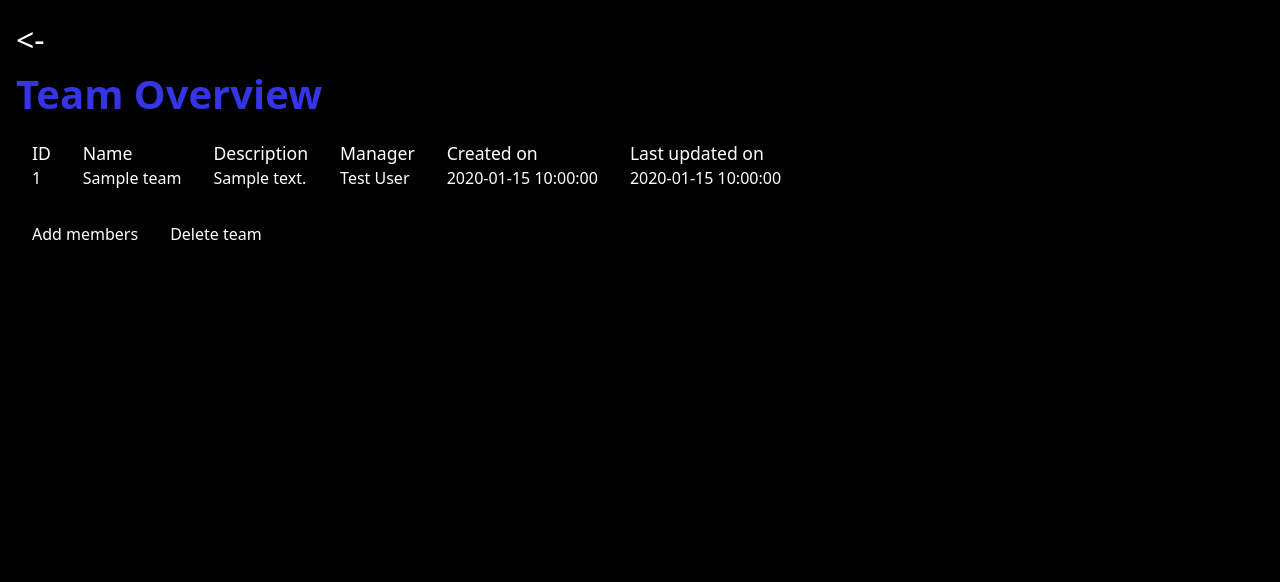
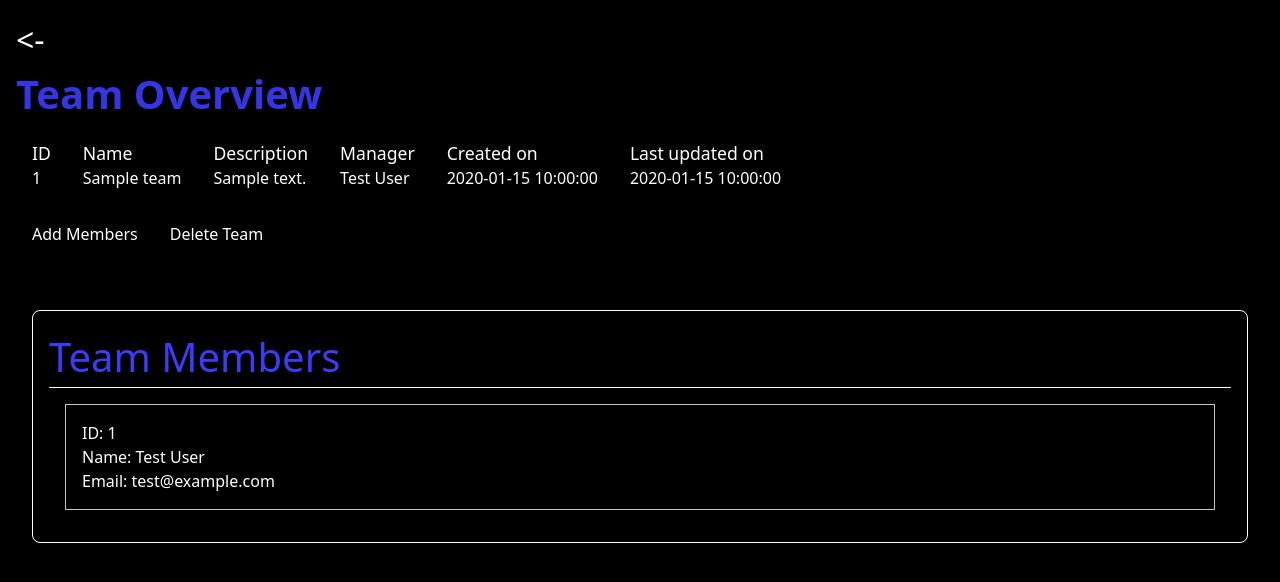
Before and after one commit to MonkeyDMauri/task-manager1, a Laravel app: page /view-team/1 in a window 1280 px wide. Shown: the top 582 px of the page. Run offline with Laravel 12, Linux system fonts and the light colour scheme; a user stored in the database is signed in; data comes from the database, SQL or seed files in the repository; tables that the repository leaves empty hold one stand-in row (values such as "Sample post"); style sheets or scripts are compiled from the project's sources.

Commit message:
spiderman

```diff
--- a/app/Http/Controllers/TeamController.php
+++ b/app/Http/Controllers/TeamController.php
@@ -3,6 +3,7 @@
 namespace App\Http\Controllers;
 
 use App\Models\Team;
+use App\Models\User;
 use Illuminate\Http\Request;
 
 class TeamController extends Controller
@@ -37,4 +38,34 @@ class TeamController extends Controller
 
         return $team->manager_id != auth()->user()->id ? abort(403, 'you dont have permission to see this team') : view('home.team-view', ['team' => $team]);
     }
+
+    // function to add a new team member.
+    public function addTeamMember(Request $request) {
+        $request->validate([
+            'emp_id' => 'required',
+            'team_id' => 'required',
+            '_token' => 'required' //for some reason laravel expects the csrf token to be named _token.
+        ]);
+
+        $teamId = $request->input('team_id');
+
+        // getting user instance model.
+        $employee = User::findOrFail($request->input('emp_id'));
+
+        //chcking if user is not part of a team already.
+        if ($employee->teams()->where('team_id', $teamId)->exists()){
+            return back()->with('message', 'Sorry, this user is already part of this team');
+        } else {
+            $employee->teams()->attach($teamId);
+        }
+
+        return back()->with('message', 'you added a new team member!');
+    }
+
+    public function getMembers(Team $team) {
+
+        $members = $team->members;
+
+        return response()->json(['members' => $members]);
+    }
 }
--- a/app/Models/Project.php
+++ b/app/Models/Project.php
@@ -6,10 +6,12 @@ use Illuminate\Database\Eloquent\Model;
 
 class Project extends Model
 {
-    protected $fillable = ['name', 'description', 'start_date', 'due_date', 'status', 'priority', 'auto_complete', 'created_by', 'completed_at'];
+    protected $fillable = ['name', 'description', 'start_date', 'due_date', 'status', 'priority', 'auto_complete', 'created_by', 'completed_at', 'team_id'];
 
     // one-to-many model relationship to get all tasks belonging to a project.
     public function tasks() {
         return $this->hasMany(Task::class);
     }
+
+
 }
--- a/app/Models/Team.php
+++ b/app/Models/Team.php
@@ -6,9 +6,17 @@ use Illuminate\Database\Eloquent\Model;
 
 class Team extends Model
 {
-    protected $fillable = ['name', 'description', 'manager_id'];
+    protected $fillable = ['name', 'description', 'manager_id', 'team_id'];
 
     public function manager() {
         return $this->belongsTo(User::class, 'manager_id');
     }
+
+    public function members() {
+        return $this->belongsToMany(User::class);
+    }
+
+    public function projects() {
+        return $this->hasMany(Project::class);
+    }
 }
--- a/app/Models/User.php
+++ b/app/Models/User.php
@@ -49,6 +49,6 @@ class User extends Authenticatable
     }
 
     public function teams() {
-        return $this->belongsToMany(Team::class);
+        return $this->belongsToMany(Team::class)->withTimestamps();
     }
 }
--- a/resources/css/manager-page.css
+++ b/resources/css/manager-page.css
@@ -295,9 +295,14 @@ html {
     color: rgb(53, 53, 230);
     font-weight: 600;
 }
+
 .team-overview-wrapper label{
     font-weight: 500;
     font-size: 1.1rem;
+}
+
+.team-overview-wrapper button{
+    cursor: pointer;
 }
 
 .team-option {
@@ -307,3 +312,58 @@ html {
 .team-option a:hover{
     color: rgb(53, 53, 230);
 }
+
+
+.employees-wrapper {
+    padding: 2rem;
+    display: none;
+}
+
+.employees-wrapper.show {
+    display: flex;
+}
+
+.employees-wrap {
+    padding: 1rem;
+    border: 1px solid white;
+    border-radius: .5rem;
+    width: 100%;
+}
+
+.employees-wrap h1{
+    font-size: 2.5rem;
+    font-weight: 500;
+    color: rgb(60, 60, 247);
+}
+
+.employees-list {
+    display: grid;
+    grid-template-columns: repeat(auto-fill, minmax(150px, 1fr));
+    gap: 1rem;
+    padding: 1rem;
+}
+
+.employee-card {
+    border: 1px rgb(197, 197, 197) solid;
+    padding: 1rem;
+}
+
+.team-members-wrapper {
+    padding: 2rem;
+}
+
+.team-members-wrap {
+    border: solid 1px white;
+    border-radius: .5rem;
+    padding: 1rem;
+}
+
+.team-members-wrap h1{
+    font-size: 2.5rem;
+    font-weight: 500;
+    color: rgb(60, 60, 247);
+}
+
+.team-members-list {
+    padding: 1rem;
+}
--- a/resources/js/app.js
+++ b/resources/js/app.js
@@ -18,3 +18,8 @@ if (document.querySelector('body.project-view')) {
     import('../css/project-view.css');
     import('./project_script.js');
 }
+
+if (document.querySelector('body.team-view')) {
+    import('../css/manager-page.css');
+    import('./team-view.js');
+}
--- a/resources/js/manager-page.js
+++ b/resources/js/manager-page.js
@@ -63,6 +63,7 @@ function displayProjects(projects) {
     projectsHolder.innerHTML = '';
 
     projects.forEach(project => {
+        console.log('team ID:', project.team_id);
         const projectWrap = document.createElement('li');
         projectWrap.classList = 'project-wrap';
 
@@ -72,6 +73,7 @@ function displayProjects(projects) {
             <p>${project.description}</p>
 
             <p>status: ${project.status}</p>
+            <p>team ID: ${project.team_id}</p>
 
             <form action="/project/${project.id}" method="GET">
                 <input type="hidden" name="token" value="${csrfToken}">
@@ -98,6 +100,7 @@ function getTeams() {
     })
     .then(data => {
         teams = data.teams;
+        console.log('Teams,')
         displayTeams(teams);
     })
     .catch(err => {
@@ -116,6 +119,7 @@ function displayTeams(teams) {
     teamsList.innerHTML = '';
 
     teams.forEach(team => {
+        console.log('insert team');
         const teamContainer = document.createElement('li');
         teamContainer.classList = 'team-container';
 
@@ -129,4 +133,24 @@ function displayTeams(teams) {
 
         teamsList.appendChild(teamContainer);
     })
+    displayManagerTeams(teams);
 }
+
+// CODE TO DISPLAY MANAGER'S TEAMS WHEN CREATING A NEW PROJECT.
+
+function displayManagerTeams(teams) {
+    const teamOptions = _('.team-id-select');
+    teamOptions.innerHTML = '';
+
+    teams.forEach(team => {
+        const option = document.createElement('option');
+        option.classList = 'option';
+        option.value = team.id
+
+        option.innerHTML = `
+            <h1>${team.name}</h1>
+        `;
+
+        teamOptions.appendChild(option);
+    })
+}
--- /dev/null
+++ b/resources/js/team-view.js
@@ -0,0 +1,123 @@
+// funciton for grabbing HTML elements.
+function _(element) {
+    return document.querySelector(element);
+}
+
+const csrfToken = _('meta[name="csrf-token"]').getAttribute('content'); //variable containing csrf-token.
+const teamId = _('meta[name="team_id"]').getAttribute('content');
+
+
+// CODE TO GET AND DISPLAY EMPLOYEES TO ADD THEM TO A TEAM.
+const viewMembersBtn = _('.add-members');
+const employeesWrapper = _('.employees-wrapper');
+
+viewMembersBtn.addEventListener('click', getEmployees);
+
+let employees;
+
+function getEmployees() {
+    console.log('clicked')
+    fetch('/get-employees')
+    .then(res => {
+        if (!res.ok) {
+            throw new Error('Network response was not ok:', res.status);
+        } else {
+            return res.json();
+        }
+    })
+    .then(data => {
+        employeesWrapper.classList.add('show')
+        employees = data.employees;
+        console.log(employees);
+        displayEmployees(employees)
+    })
+    .catch(err => console.error(err));
+}
+
+function displayEmployees(employees) {
+    // grabbing and clearing the element where employees will be shown, then filling it up with employees' information.
+    const employeesList = _('.employees-list');
+    employeesList.innerHTML = '';
+
+    employees.forEach(emp => {
+
+        const employeeCard = document.createElement('li');
+        employeeCard.classList = 'employee-card';
+
+        employeeCard.innerHTML = `
+            <form method="POST" action="/add-user-to-team">
+                <input type="hidden" name="_token" value="${csrfToken}">
+                <input type="hidden" name="emp_id" value="${emp.id}">
+                <input type="hidden" name="team_id" value="${teamId}">
+
+                <h2>ID: ${emp.id}</h2>
+                <h2>Name: ${emp.name}</h2>
+                <h2 style="text-wrap:wrap; max-width:fit-content;">Email: ${emp.email}</h2>
+
+                <button>Add (Laravel)</button>
+                <button type="button">Add (JS)</button>
+        `;
+
+        employeesList.appendChild(employeeCard);
+    })
+}
+
+// CODE TO GET TEAMS MEMBERS (EMPLOYEES PART OF THE TEAM IN QUESTION).
+
+let teamMembers;
+
+function getTeamMembers() {
+    console.log('clicked')
+    fetch(`/get-team-members/${teamId}`)
+    .then(res => {
+        if (!res.ok) {
+            throw new Error('Network response was not ok:', res.status);
+        } else {
+            return res.json();
+        }
+    })
+    .then(data => {
+        teamMembers = data.members;
+        console.log(teamMembers);
+        displayMembers(teamMembers)
+    })
+    .catch(err => console.error(err));
+}
+
+function displayMembers(members) {
+    // grabbing and clearing the element where employees will be shown, then filling it up with employees' information.
+    const membersList = _('.team-members-list');
+    membersList.innerHTML = '';
+
+    // if members is an array and is higher than 0 we will display members, otherwise, a message will be displayed.
+    if(Array.isArray(members) && members.length > 0) {
+        members.forEach(emp => {
+
+            const employeeCard = document.createElement('li');
+            employeeCard.classList = 'employee-card';
+
+            employeeCard.innerHTML = `
+                    <form method="POST" action="/add-user-to-team">
+                        <input type="hidden" name="_token" value="${csrfToken}">
+                        <input type="hidden" name="emp_id" value="${emp.id}">
+                    <input type="hidden" name="team_id" value="${teamId}">
+
+                        <h2>ID: ${emp.id}</h2>
+                        <h2>Name: ${emp.name}</h2>
+                        <h2 style="text-wrap:wrap; max-width:fit-content;">Email: ${emp.email}</h2>
+            `;
+
+            membersList.appendChild(employeeCard);
+        })
+    } else {
+        console.log('no team members');
+        membersList.innerHTML = `
+            <h2>No team members yet</h2>
+        `;
+    }
+
+
+}
+
+
+getTeamMembers();
--- a/resources/views/home/team-view.blade.php
+++ b/resources/views/home/team-view.blade.php
@@ -4,10 +4,12 @@
     <meta charset="UTF-8">
     <meta name="viewport" content="width=device-width, initial-scale=1.0">
     <meta http-equiv="X-UA-Compatible" content="ie=edge">
+    <meta name="csrf-token" content="{{csrf_token()}}">
+    <meta name="team_id" content="{{$team->id}}">
     <title>Team Overview</title>
     @vite('resources/js/app.js')
 </head>
-<body class="manager-page">
+<body class="team-view">
     <div class="team-overview-wrapper">
         <span onclick="window.location.href='/manager-dashboard#teams'"><-</span>
         <h1>Team Overview</h1>
@@ -39,8 +41,31 @@
         </div>
 
         <div class=team-option>
-            <a href="">Add members</a>
-            <a href="">Delete team</a>
+            <button class="add-members">Add Members</button>
+            <button>Delete Team</button>
+        </div>
+        @if(session('message'))
+            <p style="font-size: 1.5rem; font-weight:500;">{{session('message')}}</p>
+        @endif
+    </div>
+
+    <div class="employees-wrapper">
+        <div class="employees-wrap">
+            <h1>Employees</h1>
+            <hr>
+            <ul class="employees-list">
+                {{-- employees go here --}}
+            </ul>
+        </div>
+    </div>
+
+    <div class="team-members-wrapper">
+        <div class="team-members-wrap">
+            <h1>Team Members</h1>
+            <hr>
+            <ul class="team-members-list">
+                {{-- team members go here --}}
+            </ul>
         </div>
     </div>
 </body>
--- a/routes/web.php
+++ b/routes/web.php
@@ -87,3 +87,18 @@ Route::get('/get-teams', [TeamController::class, 'getTeams']);
 
 //Route to view a team.
 Route::get('/view-team/{team}', [TeamController::class, 'viewTeam']);
+
+//Route to see users.
+Route::get('/users-view', [EmployeeController::class, 'viewEmployees'])->name('users.employees');
+
+//Route to get team members.
+Route::get('/get-employees', [EmployeeController::class, 'getEmployees']);
+
+//Route to get team members.
+Route::get('/get-team-members/{team}', [TeamController::class, 'getMembers']);
+
+//Route to add a user to a team.
+Route::post('/add-user-to-team', [TeamController::class, 'addTeamMember']);
+
+// This route will be for checking if a user is already in a team.
+Route::get('/user-in-team/{user}', [UserController::class, 'checkIfUserAlreadyInTeam']);
```
Also changed, not shown: app/Http/Controllers/EmployeeController.php (+7 -0 lines), app/Http/Controllers/ProjectController.php (+4 -4 lines), app/Http/Controllers/UserController.php (+8 -0 lines), resources/views/home/manager-home.blade.php (+8 -0 lines), database/migrations/2025_05_04_171631_add_team_id_to_projects_table.php (added).
